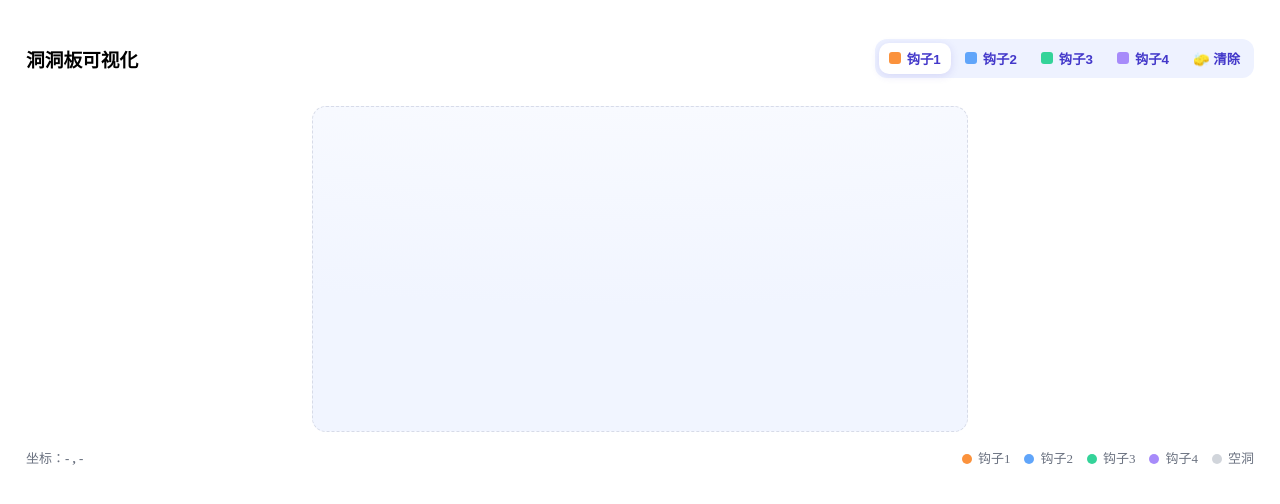
After one commit to lin-k23/flask_app, a Flask app: template app/templates/modules/_pegboard.html in a window 1280 px wide. The commit adds this page. Shown: the top 504 px of the page. Run offline with Flask 3, Linux system fonts and the light colour scheme; the template is opened without the code that fills it, so the values that code supplies are empty.

Commit message:
[NEW]: Integrate pegboard visioning into main

```diff
--- /dev/null
+++ b/app/static/css/pegboard.css
@@ -0,0 +1,256 @@
+.pegboard-panel {
+    padding: 18px;
+}
+
+#pegboard {
+    --rows: 10;
+    --cols: 15;
+    --gap: 12px;
+    --hole-w: 30px;
+    /* 宽，椭圆 */
+    --hole-h: 18px;
+    /* 高，椭圆 */
+    margin: 16px auto;
+    padding: 18px;
+    border-radius: 14px;
+    border: 1px dashed #d7dbe8;
+    background: radial-gradient(1200px 400px at 50% -200px, #fff, #f1f5ff);
+    display: grid;
+    gap: var(--gap);
+    grid-template-rows: repeat(var(--rows), var(--hole-h));
+    grid-template-columns: repeat(var(--cols), var(--hole-w));
+    width: fit-content;
+}
+
+/* 可点击的孔 */
+.hole {
+    width: var(--hole-w);
+    height: var(--hole-h);
+    border-radius: 12px;
+    background: radial-gradient(90% 90% at 35% 35%, #e7ebf5, #cfd6e9 70%, #bfc8de);
+    box-shadow: inset -2px -2px 4px rgba(0, 0, 0, .15);
+    cursor: pointer;
+    position: relative;
+    transition: transform .1s ease, box-shadow .2s;
+}
+
+.hole:hover {
+    transform: scale(1.06);
+}
+
+.hole.active {
+    box-shadow: 0 0 10px rgba(79, 70, 229, .35);
+}
+
+/* 物品类型上色（可选） */
+.hole[data-t="hook"] {
+    background: radial-gradient(90% 90% at 35% 35%, #ffd9b0, #ffb875 70%, #ffa24a);
+}
+
+.hole[data-t="basket"] {
+    background: radial-gradient(90% 90% at 35% 35%, #bfe3ff, #7cc2ff 70%, #4ea9ff);
+}
+
+.hole[data-t="item"] {
+    background: radial-gradient(90% 90% at 35% 35%, #c6f6d5, #6ee7b7 70%, #34d399);
+}
+
+/* 不可点击的占位格（首/末行两侧 3 个） */
+.spacer {
+    width: var(--hole-w);
+    height: var(--hole-h);
+    border-radius: 12px;
+    background: transparent;
+    pointer-events: none;
+}
+
+/* 工具条 */
+.pegboard-header {
+    display: flex;
+    justify-content: space-between;
+    align-items: center;
+    gap: 12px;
+}
+
+.segmented {
+    display: flex;
+    background: #eef2ff;
+    border-radius: 12px;
+    padding: 4px;
+    gap: 4px;
+}
+
+.segmented button {
+    border: 0;
+    background: transparent;
+    padding: 6px 10px;
+    border-radius: 10px;
+    font-weight: 600;
+    cursor: pointer;
+    color: #4338ca;
+    display: flex;
+    align-items: center;
+    gap: 6px;
+}
+
+.segmented button.active {
+    background: #fff;
+    box-shadow: 0 2px 8px rgba(67, 56, 202, .15);
+}
+
+/* 小色块标识 */
+.chip {
+    width: 12px;
+    height: 12px;
+    border-radius: 3px;
+    display: inline-block;
+}
+
+.chip-h1 {
+    background: #fb923c;
+}
+
+/* 橙 */
+.chip-h2 {
+    background: #60a5fa;
+}
+
+/* 蓝 */
+.chip-h3 {
+    background: #34d399;
+}
+
+/* 绿 */
+.chip-h4 {
+    background: #a78bfa;
+}
+
+/* 紫 */
+
+/* 板面（保持你现在的10x15、首末行中间9孔布局） */
+#pegboard {
+    --rows: 10;
+    --cols: 15;
+    --gap: 12px;
+    --hole-w: 30px;
+    --hole-h: 18px;
+    margin: 16px auto;
+    padding: 18px;
+    border-radius: 14px;
+    border: 1px dashed #d7dbe8;
+    background: radial-gradient(1200px 400px at 50% -200px, #fff, #f1f5ff);
+    display: grid;
+    gap: var(--gap);
+    grid-template-rows: repeat(var(--rows), var(--hole-h));
+    grid-template-columns: repeat(var(--cols), var(--hole-w));
+    width: fit-content;
+}
+
+.hole {
+    width: var(--hole-w);
+    height: var(--hole-h);
+    border-radius: 12px;
+    background: radial-gradient(90% 90% at 35% 35%, #e7ebf5, #cfd6e9 70%, #bfc8de);
+    box-shadow: inset -2px -2px 4px rgba(0, 0, 0, .15);
+    position: relative;
+    cursor: pointer;
+    transition: transform .1s ease, box-shadow .2s;
+}
+
+.hole:hover {
+    transform: scale(1.06);
+}
+
+.hole.active {
+    box-shadow: 0 0 10px rgba(79, 70, 229, .35);
+}
+
+/* 在孔里显示四种钩子的“图标”——用伪元素画一条/双条/弧形/条块 */
+.hole[data-t="h1"]::after,
+.hole[data-t="h2"]::after,
+.hole[data-t="h3"]::after,
+.hole[data-t="h4"]::after {
+    content: "";
+    position: absolute;
+    left: 50%;
+    top: 50%;
+    transform: translate(-50%, -50%);
+}
+
+.hole[data-t="h1"]::after {
+    width: 70%;
+    height: 4px;
+    border-radius: 2px;
+    background: #fb923c;
+}
+
+.hole[data-t="h2"]::after {
+    width: 70%;
+    height: 8px;
+    border-radius: 3px;
+    background: linear-gradient(#60a5fa, #3b82f6);
+}
+
+.hole[data-t="h3"]::after {
+    width: 60%;
+    height: 60%;
+    border: 3px solid #34d399;
+    border-radius: 12px;
+    background: transparent;
+}
+
+.hole[data-t="h4"]::after {
+    width: 70%;
+    height: 70%;
+    border-radius: 6px;
+    background: #a78bfa;
+    opacity: .85;
+}
+
+.spacer {
+    width: var(--hole-w);
+    height: var(--hole-h);
+    border-radius: 12px;
+    background: transparent;
+    pointer-events: none;
+}
+
+.pegboard-footer {
+    display: flex;
+    align-items: center;
+    justify-content: space-between;
+    color: #6b7280;
+    font-size: 13px;
+}
+
+.legend {
+    display: flex;
+    gap: 14px;
+    flex-wrap: wrap;
+}
+
+.dot {
+    display: inline-block;
+    width: 10px;
+    height: 10px;
+    border-radius: 50%;
+    background: #d1d5db;
+    margin-right: 6px;
+    vertical-align: -1px;
+}
+
+.dot-h1 {
+    background: #fb923c;
+}
+
+.dot-h2 {
+    background: #60a5fa;
+}
+
+.dot-h3 {
+    background: #34d399;
+}
+
+.dot-h4 {
+    background: #a78bfa;
+}
--- a/app/static/js/main.js
+++ b/app/static/js/main.js
@@ -3,6 +3,7 @@ import { initDetection } from './modules/detection.js';
 import { initCarControls } from './modules/car.js';
 import { initArm } from './modules/arm.js';
 import { initSystemControls } from './modules/system.js';
+import { initPegboard } from './modules/pegboard.js';
 
 // 监听'DOMContentLoaded'事件，确保在整个HTML页面都准备好之后再执行代码
 document.addEventListener('DOMContentLoaded', function () {
@@ -11,5 +12,6 @@ document.addEventListener('DOMContentLoaded', function () {
     initCarControls();
     initArm();
     initSystemControls();
+    initPegboard();
     console.log("所有模块已初始化。");
 });
--- a/app/templates/home.html
+++ b/app/templates/home.html
@@ -20,6 +20,7 @@
         {% include 'modules/_arm.html' %}
 
         <div class="center-panel-wrapper">
+            {% include 'modules/_pegboard.html' %}
             {% include 'modules/_camera.html' %}
             {% include 'modules/_detection.html' %}
             {% include 'modules/_system.html' %}
--- a/app/templates/modules/_arm.html
+++ b/app/templates/modules/_arm.html
@@ -1,5 +1,5 @@
 <div class="grid-item panel-arm">
-    <h2>2. 机械臂通讯</h2>
+    <h2>机械臂通讯</h2>
 
     <div class="control-group">
         <h4>发送视觉数据</h4>
--- /dev/null
+++ b/app/templates/modules/_pegboard.html
@@ -0,0 +1,37 @@
+<div class="panel pegboard-panel">
+    <div class="pegboard-header">
+        <h3>洞洞板可视化</h3>
+
+        <!-- 工具条：4 种钩子 + 橡皮 -->
+        <div class="segmented" id="peg-tools">
+            <button data-type="h1" class="active" title="钩子1">
+                <span class="chip chip-h1"></span> 钩子1
+            </button>
+            <button data-type="h2" title="钩子2">
+                <span class="chip chip-h2"></span> 钩子2
+            </button>
+            <button data-type="h3" title="钩子3">
+                <span class="chip chip-h3"></span> 钩子3
+            </button>
+            <button data-type="h4" title="钩子4">
+                <span class="chip chip-h4"></span> 钩子4
+            </button>
+            <button data-type="erase" title="橡皮">🧽 清除</button>
+        </div>
+    </div>
+
+    <div id="pegboard" aria-label="pegboard"></div>
+
+    <div class="pegboard-footer">
+        <span>坐标：<b id="peg-coord">- , -</b></span>
+        <div class="legend">
+            <span><i class="dot dot-h1"></i>钩子1</span>
+            <span><i class="dot dot-h2"></i>钩子2</span>
+            <span><i class="dot dot-h3"></i>钩子3</span>
+            <span><i class="dot dot-h4"></i>钩子4</span>
+            <span><i class="dot"></i>空洞</span>
+        </div>
+    </div>
+</div>
+
+<link rel="stylesheet" href="{{ url_for('static', filename='css/pegboard.css') }}">
```
Also changed, not shown: app/routes/pegboard.py (added, +53 -0 lines), app/static/js/modules/pegboard.js (added, +108 -0 lines).
